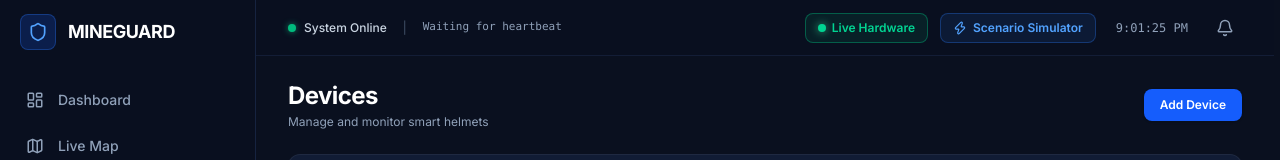
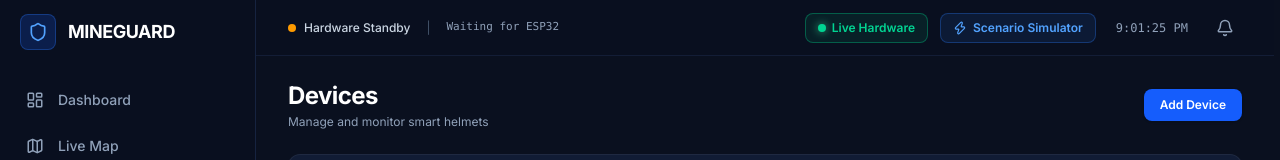
Before and after one commit to chandangowda05/MINEGUARD-, a React (Vite) app: page /devices in a window 1280 px wide. Shown: the top 160 px of the page. Built offline with nearby package versions, Linux system fonts and the light colour scheme; no server answers; the database is empty.

Commit message:
Implement dynamic heartbeat online/offline detection (60s timeout)

```diff
--- a/src/components/layout/TopNav.tsx
+++ b/src/components/layout/TopNav.tsx
@@ -17,12 +17,16 @@ export default function TopNav() {
 
   const formattedTime = now.toLocaleTimeString('en-US', { hour12: true });
 
-  let lastDataText = 'Waiting for heartbeat';
+  const isHardwareLive = lastDataReceived
+    ? !isNaN(new Date(lastDataReceived).getTime()) && (Date.now() - new Date(lastDataReceived).getTime()) < 60000
+    : false;
+
+  let lastDataText = 'Waiting for ESP32';
   if (lastDataReceived) {
     try {
       const d = new Date(lastDataReceived);
       if (!isNaN(d.getTime())) {
-        lastDataText = `Updated ${formatDistanceToNow(d, { addSuffix: true })}`;
+        lastDataText = `Last seen ${formatDistanceToNow(d, { addSuffix: true })}`;
       }
     } catch {
       lastDataText = 'Live Telemetry Active';
@@ -40,11 +44,13 @@ export default function TopNav() {
           <div className="flex items-center gap-2">
             <span
               className={`h-2 w-2 rounded-full ${
-                systemOnline ? 'bg-emerald-500 shadow-[0_0_6px_rgba(16,185,129,0.7)]' : 'bg-rose-500'
+                isHardwareLive
+                  ? 'bg-emerald-500 shadow-[0_0_8px_rgba(16,185,129,0.8)] animate-pulse'
+                  : 'bg-amber-500'
               }`}
             />
             <span className="text-slate-300 font-medium">
-              {systemOnline ? 'System Online' : 'System Offline'}
+              {isHardwareLive ? 'Hardware Live' : 'Hardware Standby'}
             </span>
           </div>
 
--- a/src/pages/DeviceManagement.tsx
+++ b/src/pages/DeviceManagement.tsx
@@ -11,6 +11,7 @@ import { getHelmets, createHelmet, deleteHelmet } from '../services/helmetServic
 import { getWorkers } from '../services/workerService';
 import { DEMO_HELMETS, DEMO_WORKERS } from '../services/demoDataService';
 import { isSupabaseConfigured } from '../services/supabase';
+import { isDeviceOnline } from '../utils/deviceUtils';
 import { useAppContext } from '../context/AppContext';
 import type { Helmet, Worker } from '../types';
 import { toast } from 'sonner';
@@ -157,9 +158,9 @@ export default function DeviceManagement() {
                     </td>
 
                     <td className="py-4 px-2">
-                      {h.is_online ? (
+                      {isDeviceOnline(h) ? (
                         <span className="inline-flex items-center gap-1.5 rounded-full bg-emerald-500/10 px-2.5 py-1 text-[11px] font-semibold text-emerald-400">
-                          <span className="h-1.5 w-1.5 rounded-full bg-emerald-400" />
+                          <span className="h-1.5 w-1.5 rounded-full bg-emerald-400 animate-pulse" />
                           ONLINE
                         </span>
                       ) : (
--- a/src/pages/Overview.tsx
+++ b/src/pages/Overview.tsx
@@ -39,6 +39,7 @@ import {
   DEMO_HELMET_IDS,
 } from '../services/demoDataService';
 import { isSupabaseConfigured } from '../services/supabase';
+import { isDeviceOnline } from '../utils/deviceUtils';
 import { useAppContext } from '../context/AppContext';
 import {
   getTemperatureStatus,
@@ -82,22 +83,21 @@ export default function Overview() {
     loadData();
   }, [demoMode]);
 
-  // Operational metrics matching connected hardware
+  // Operational metrics matching connected hardware heartbeat
   const totalDevices = helmets.length;
-  const onlineDevices = helmets.filter((h) => h.is_online).length;
+  const onlineDevices = helmets.filter((h) => isDeviceOnline(h, latestReadings.get(h.id))).length;
   const offlineDevices = Math.max(0, totalDevices - onlineDevices);
   const activeAlertsCount = alerts.filter((a) => !a.resolved).length;
   const activeZonesCount = geofences.filter((g) => g.is_active).length;
 
   // Donut chart data for Device Status (Guaranteed non-zero total to protect Recharts from NaN)
-  const deviceStatusData = (onlineDevices > 0 || offlineDevices > 0)
+  const deviceStatusData = totalDevices > 0
     ? [
         { name: 'Online', value: onlineDevices, color: '#10b981' },
         { name: 'Offline', value: offlineDevices, color: '#334155' },
       ]
     : [
-        { name: 'Online', value: 1, color: '#10b981' },
-        { name: 'Offline', value: 0, color: '#334155' },
+        { name: 'No Devices', value: 1, color: '#334155' },
       ];
 
   // Bar chart data dynamically calculated from live alerts
--- /dev/null
+++ b/src/utils/deviceUtils.ts
@@ -0,0 +1,19 @@
+/**
+ * Determines if an IoT device/helmet is actively streaming based on heartbeat.
+ * A device is considered ONLINE only if a telemetry packet was received within the timeout window (default: 60 seconds).
+ */
+export function isDeviceOnline(
+  helmet?: { is_online?: boolean; last_seen?: string | null } | null,
+  latestReading?: { created_at?: string } | null,
+  timeoutSeconds: number = 60
+): boolean {
+  if (!helmet) return false;
+
+  const timestamp = latestReading?.created_at || helmet.last_seen;
+  if (!timestamp) return false;
+
+  const lastTime = new Date(timestamp).getTime();
+  if (isNaN(lastTime)) return false;
+
+  return Date.now() - lastTime < timeoutSeconds * 1000;
+}
```
